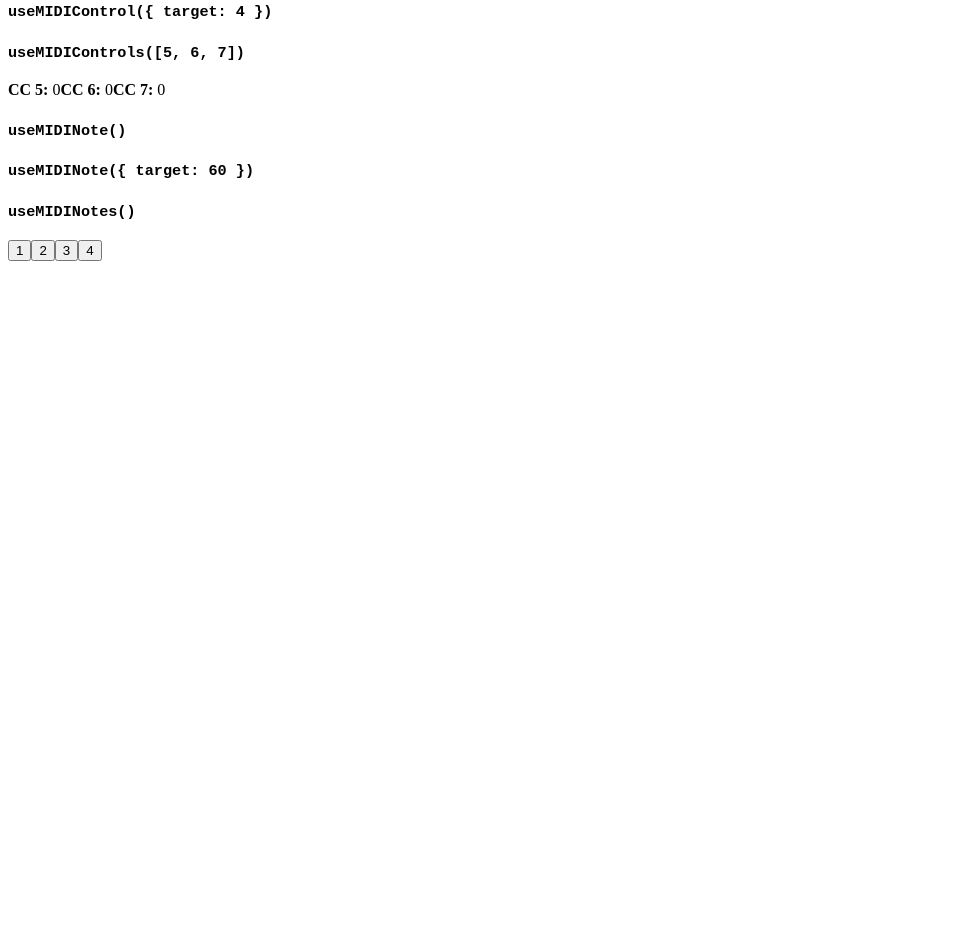
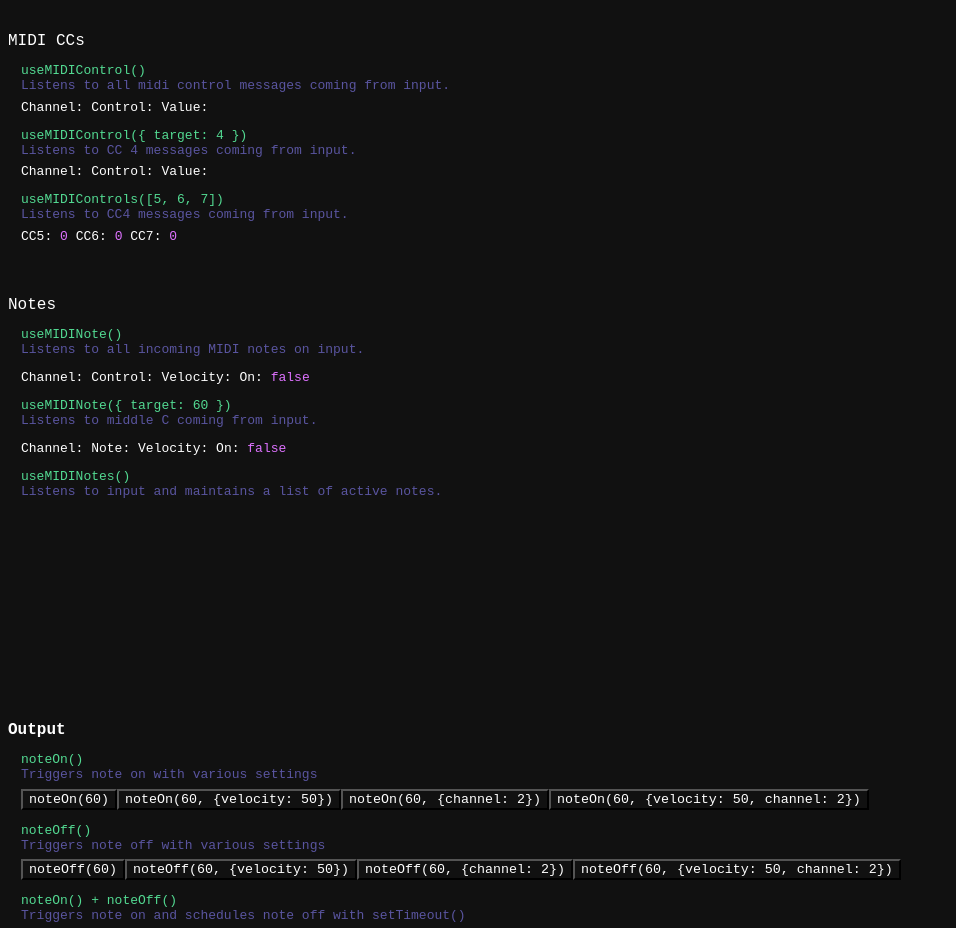
Before and after one commit to nicorobo/react-midi-hooks, a React (Vite) app: page / in a window 1280 px wide. Shown: the part 280-1208 px from the top of the page, without its empty margins (0-956 px from the left). Before the commit the page ends 800 px from the top, so only its background shows below. Built offline with nearby package versions, Linux system fonts and the light colour scheme; the HTML template or start-up script is replaced by a standard one.

Commit message:
spruce up  test page

```diff
--- a/lib/hooks/use-midi-control.ts
+++ b/lib/hooks/use-midi-control.ts
@@ -1,14 +1,14 @@
 import { useState, useCallback } from 'react';
-import { Message, MIDIFilter, MIDIControl } from '../types';
+import { Message, MIDIControlFilter, MIDIControl } from '../types';
 import { useSubscribe } from './use-subscribe';
 
 // Before a control message is sent, we do not have a default value for the control.
 type MIDIControlState = MIDIControl & { value?: number };
 
 export const useMIDIControl = ({
-  target: controlFilter,
+  cc: controlFilter,
   channel: channelFilter,
-}: MIDIFilter = {}) => {
+}: MIDIControlFilter = {}) => {
   const [value, setValue] = useState<MIDIControlState | undefined>(undefined);
   const handleCC = useCallback(
     (message: Message) => {
--- a/lib/hooks/use-midi-controls.ts
+++ b/lib/hooks/use-midi-controls.ts
@@ -1,10 +1,10 @@
 import { useState, useEffect } from 'react';
-import { MIDIFilter } from '../types';
+import { MIDIControlFilter } from '../types';
 import { useMIDIControl } from './use-midi-control';
 
 export const useMIDIControls = (
   controls: number[],
-  filter: MIDIFilter = {}
+  filter: Exclude<MIDIControlFilter, 'cc'> = {}
 ) => {
   const [values, setValues] = useState<number[]>(controls.map(() => 0));
   const cc = useMIDIControl(filter);
--- a/lib/hooks/use-midi-note.ts
+++ b/lib/hooks/use-midi-note.ts
@@ -1,11 +1,11 @@
 import { useState, useCallback } from 'react';
-import { MIDIFilter, MIDINote, NoteMessage } from '../types';
+import { MIDINote, MIDINoteFilter, NoteMessage } from '../types';
 import { useSubscribe } from './use-subscribe';
 
 export const useMIDINote = ({
-  target: noteFilter,
+  note: noteFilter,
   channel: channelFilter,
-}: MIDIFilter = {}): MIDINote | undefined => {
+}: MIDINoteFilter = {}): MIDINote | undefined => {
   const [value, setValue] = useState<MIDINote | undefined>();
 
   const handleNote = useCallback(
--- a/lib/hooks/use-midi-notes.ts
+++ b/lib/hooks/use-midi-notes.ts
@@ -1,9 +1,9 @@
 import { useState, useEffect } from 'react';
-import { MIDIFilter, MIDINote } from '../types';
+import { MIDINoteFilter, MIDINote } from '../types';
 import { useMIDINote } from './use-midi-note';
 
 // TODO get this to work with mutiple channels
-export const useMIDINotes = (filter: MIDIFilter = {}) => {
+export const useMIDINotes = (filter: MIDINoteFilter = {}) => {
   const [notes, setNotes] = useState<MIDINote[]>([]);
   const value = useMIDINote(filter);
   useEffect(() => {
--- a/lib/hooks/use-midi-output.ts
+++ b/lib/hooks/use-midi-output.ts
@@ -3,7 +3,7 @@ import { useMIDIOutputs } from './use-midi-outputs';
 
 type SingleNote = number;
 type MultipleNotes = number[];
-type MultipleNotesWithOptions = {
+export type MultipleNotesWithOptions = {
   note: number;
   velocity?: number;
   channel?: number;
--- /dev/null
+++ b/src/App.css
@@ -0,0 +1,31 @@
+*,
+body {
+  background-color: #111111;
+  color: white;
+  font-family: monospace;
+}
+
+.section {
+  margin-bottom: 4rem;
+  /* background: b; */
+}
+.section-title {
+  font-size: 16px;
+}
+.subsection {
+  margin-left: 1rem;
+  margin-top: 1rem;
+}
+.subsection.tall {
+  height: 200px;
+}
+.subsection-title {
+  color: rgb(83, 218, 146);
+}
+.subsection-description {
+  margin-bottom: 0.5rem;
+  color: #5a55a0;
+}
+.value {
+  color: rgb(222, 114, 255);
+}
--- a/src/App.tsx
+++ b/src/App.tsx
@@ -1,3 +1,4 @@
+import { MultipleNotesWithOptions } from '../lib/hooks/use-midi-output';
 import {
   useMIDIOutput,
   MIDIProvider,
@@ -9,26 +10,84 @@ import {
   useMIDINote,
   useMIDINotes,
 } from '../lib/main';
+import './App.css';
 
 const MIDIBoard = () => {
   const { noteOn, noteOff } = useMIDIOutput();
-  const playNote = (note: number) => {
+  const playNotesFromNumArr = (notes: number[]) => {
     if (noteOn && noteOff) {
-      const notes = [
-        { note, channel: 1 },
-        { note, channel: 2 },
-        { note, channel: 3 },
-      ];
       noteOn(notes);
-      window.setTimeout(() => noteOff(notes), 100);
+      window.setTimeout(() => noteOff(notes), 1000);
+    }
+  };
+  const playNotesFromObjArr = (notes: MultipleNotesWithOptions) => {
+    if (noteOn && noteOff) {
+      noteOn(notes);
+      window.setTimeout(() => noteOff(notes), 1000);
     }
   };
   return (
-    <div>
-      <button onMouseDown={() => playNote(60)}>1</button>
-      <button onMouseDown={() => playNote(61)}>2</button>
-      <button onMouseDown={() => playNote(62)}>3</button>
-      <button onMouseDown={() => playNote(63)}>4</button>
+    <div className="section">
+      <h2 className="section-title">Output</h2>
+      <div className="subsection">
+        <div className="subsection-title">noteOn()</div>
+        <div className="subsection-description">
+          Triggers note on with various settings
+        </div>
+        <button onMouseDown={() => noteOn && noteOn(60)}>{'noteOn(60)'}</button>
+        <button onMouseDown={() => noteOn && noteOn(60, { velocity: 50 })}>
+          {'noteOn(60, {velocity: 50})'}
+        </button>
+        <button onMouseDown={() => noteOn && noteOn(60, { channel: 2 })}>
+          {'noteOn(60, {channel: 2})'}
+        </button>
+        <button
+          onMouseDown={() => noteOn && noteOn(60, { velocity: 50, channel: 2 })}
+        >
+          {'noteOn(60, {velocity: 50, channel: 2})'}
+        </button>
+      </div>
+
+      <div className="subsection">
+        <div className="subsection-title">noteOff()</div>
+        <div className="subsection-description">
+          Triggers note off with various settings
+        </div>
+        <button onMouseDown={() => noteOff && noteOff(60)}>noteOff(60)</button>
+        <button onMouseDown={() => noteOff && noteOff(60, { velocity: 50 })}>
+          {'noteOff(60, {velocity: 50})'}
+        </button>
+        <button onMouseDown={() => noteOff && noteOff(60, { channel: 2 })}>
+          {'noteOff(60, {channel: 2})'}
+        </button>
+        <button
+          onMouseDown={() =>
+            noteOff && noteOff(60, { velocity: 50, channel: 2 })
+          }
+        >
+          {'noteOff(60, {velocity: 50, channel: 2})'}
+        </button>
+      </div>
+
+      <div className="subsection">
+        <div className="subsection-title">noteOn() + noteOff()</div>
+        <div className="subsection-description">
+          Triggers note on and schedules note off with setTimeout()
+        </div>
+        <button onMouseDown={() => playNotesFromNumArr([60, 63, 67])}>
+          noteOn([60, 63, 67])
+        </button>
+        <button
+          onMouseDown={() =>
+            playNotesFromObjArr([
+              { note: 60, velocity: 45 },
+              { note: 67, velocity: 90 },
+            ])
+          }
+        >
+          {'noteOn([{note: 60, velocity: 45}, {note: 67, velocity: 90}])'}
+        </button>
+      </div>
     </div>
   );
 };
@@ -36,86 +95,111 @@ const MIDIBoard = () => {
 const MIDIMonitor = () => {
   const message = useMIDIMessage();
   return (
-    <div>
-      <h3>All Messages</h3>
+    <div className="section">
+      <div className="section-title">All Input</div>
+      <div className="subsection">
+        <div className="subsection-title">useMIDIMessage()</div>
+        <div className="subsection-description">
+          Listens to all midi messages coming from input.
+        </div>
         {message?.data.join(',') ?? 'No message'}
+      </div>
     </div>
   );
 };
 
 const MIDIControlTest = () => {
   const allCC = useMIDIControl();
-  const cc4 = useMIDIControl({ target: 4 });
+  const cc4 = useMIDIControl({ cc: 4 });
   const [cc5, cc6, cc7] = useMIDIControls([5, 6, 7]);
   return (
+    <div className="section">
+      <div className="section-title">MIDI CCs</div>
+      <div className="subsection">
+        <div className="subsection-title">useMIDIControl()</div>
+        <div className="subsection-description">
+          Listens to all midi control messages coming from input.
+        </div>
+
         <div>
-      <h3>
-        <code>{'useMIDIControl()'}</code>
-      </h3>
-      {allCC && (
-        <p>
-          <b>Channel:</b> {allCC.channel} <b>Control:</b> {allCC.control}{' '}
-          <b>Value:</b> {allCC.value}
-        </p>
-      )}
-      <h3>
-        <code>{'useMIDIControl({ target: 4 })'}</code>
-      </h3>
-      {cc4 && (
-        <p>
-          <b>Channel:</b> {cc4.channel} <b>Control:</b> {cc4.control}{' '}
-          <b>Value:</b> {cc4.value}
-        </p>
-      )}
-      <h3>
-        <code>{'useMIDIControls([5, 6, 7])'}</code>
-      </h3>
-      <b>CC 5: </b>
-      {cc5}
-      <b>CC 6: </b>
-      {cc6}
-      <b>CC 7: </b>
-      {cc7}
+          Channel: <span className="value">{allCC?.channel}</span> Control:{' '}
+          <span className="value">{allCC?.control}</span> Value:{' '}
+          <span className="value">{allCC?.value}</span>
+        </div>
+      </div>
+      <div className="subsection">
+        <div className="subsection-title">
+          {'useMIDIControl({ target: 4 })'}
+        </div>
+        <div className="subsection-description">
+          Listens to CC 4 messages coming from input.
+        </div>
+
+        <div>
+          Channel: <span className="value">{cc4?.channel}</span> Control:{' '}
+          <span className="value">{cc4?.control}</span> Value:{' '}
+          <span className="value">{cc4?.value}</span>
+        </div>
+      </div>
+
+      <div className="subsection">
+        <div className="subsection-title">{'useMIDIControls([5, 6, 7])'}</div>
+        <div className="subsection-description">
+          Listens to CC4 messages coming from input.
+        </div>
+        CC5: <span className="value">{cc5}</span> CC6:{' '}
+        <span className="value">{cc6}</span> CC7:{' '}
+        <span className="value">{cc7}</span>
+      </div>
     </div>
   );
 };
 
 const MIDINoteTest = () => {
   const allNote = useMIDINote();
-  const middleC = useMIDINote({ target: 60 });
+  const middleC = useMIDINote({ note: 60 });
   const notes = useMIDINotes();
   return (
-    <div>
-      <h3>
-        <code>{'useMIDINote()'}</code>
-      </h3>
-      {allNote && (
+    <div className="section">
+      <div className="section-title">Notes</div>
+      <div className="subsection">
+        <div className="subsection-title">useMIDINote()</div>
+        <div className="subsection-description">
+          Listens to all incoming MIDI notes on input.
+        </div>
         <p>
-          <b>Channel:</b> {allNote.channel} <b>Control:</b> {allNote.note}{' '}
-          <b>Velocity:</b> {allNote.velocity} <b>On:</b> {allNote.on}
+          Channel: <span className="value">{allNote?.channel}</span> Control:{' '}
+          <span className="value">{allNote?.note}</span> Velocity:{' '}
+          <span className="value">{allNote?.velocity}</span> On:{' '}
+          <span className="value">{allNote?.on ? 'true' : 'false'}</span>
         </p>
-      )}
-      <h3>
-        <code>{'useMIDINote({ target: 60 })'}</code>
-      </h3>
-      {middleC && (
+      </div>
+      <div className="subsection">
+        <div className="subsection-title">{'useMIDINote({ target: 60 })'}</div>
+        <div className="subsection-description">
+          Listens to middle C coming from input.
+        </div>
         <p>
-          <b>Channel:</b> {middleC.channel} <b>Note:</b> {middleC.note}{' '}
-          <b>Velocity:</b> {middleC.velocity} <b>On:</b> {middleC.on}
+          Channel: <span className="value">{middleC?.channel}</span> Note:{' '}
+          <span className="value">{middleC?.note}</span> Velocity:{' '}
+          <span className="value">{middleC?.velocity}</span> On:{' '}
+          <span className="value">{middleC?.on ? 'true' : 'false'}</span>
         </p>
-      )}
-      <h3>
-        <code>{'useMIDINotes()'}</code>
-      </h3>
+      </div>
+
+      <div className="subsection tall">
+        <div className="subsection-title">{'useMIDINotes()'}</div>
+        <div className="subsection-description">
+          Listens to input and maintains a list of active notes.
+        </div>
         {notes.map((note, i) => (
           <p key={note.note + i}>
-          <b>Note: </b>
-          {note.note} <b>Velocity: </b>
-          {note.velocity}
-          <b>Channel: </b>
-          {note.channel}
+            Note: <span className="value">{note.note}</span> Velocity:{' '}
+            <span className="value">{note.velocity}</span> Channel:{' '}
+            <span className="value">{note.channel}</span>
           </p>
         ))}
+      </div>
     </div>
   );
 };
@@ -123,9 +207,14 @@ const MIDIInterfaceSelector = () => {
   const { inputs, selectedInputId, selectInput } = useMIDIInputs();
   const { outputs, selectedOutputId, selectOutput } = useMIDIOutputs();
   return (
+    <div className="section">
+      <div className="section-title">MIDI Interface</div>
+      <div className="subsection">
+        <div className="subsection-title">Interface Selection</div>
+        <div className="subsection-description">
+          Lists all inputs/outputs, switching when clicked.
+        </div>
         <div>
-      <div>
-        <h3>Select Input</h3>
           {inputs.map(({ id, name }) => (
             <button key={id} onClick={() => selectInput(id)}>
               {name + (selectedInputId === id ? ' (selected)' : '')}
@@ -133,12 +222,12 @@ const MIDIInterfaceSelector = () => {
           ))}
         </div>
         <div>
-        <h3>Select Output</h3>
           {outputs.map(({ id, name }) => (
             <button key={id} onClick={() => selectOutput(id)}>
               {name + (selectedOutputId === id ? ' (selected)' : '')}
             </button>
           ))}
+        </div>
       </div>
     </div>
   );
```
Also changed, not shown: lib/types.ts (+9 -2 lines). Lines whose indentation alone changed are shown as unchanged.
